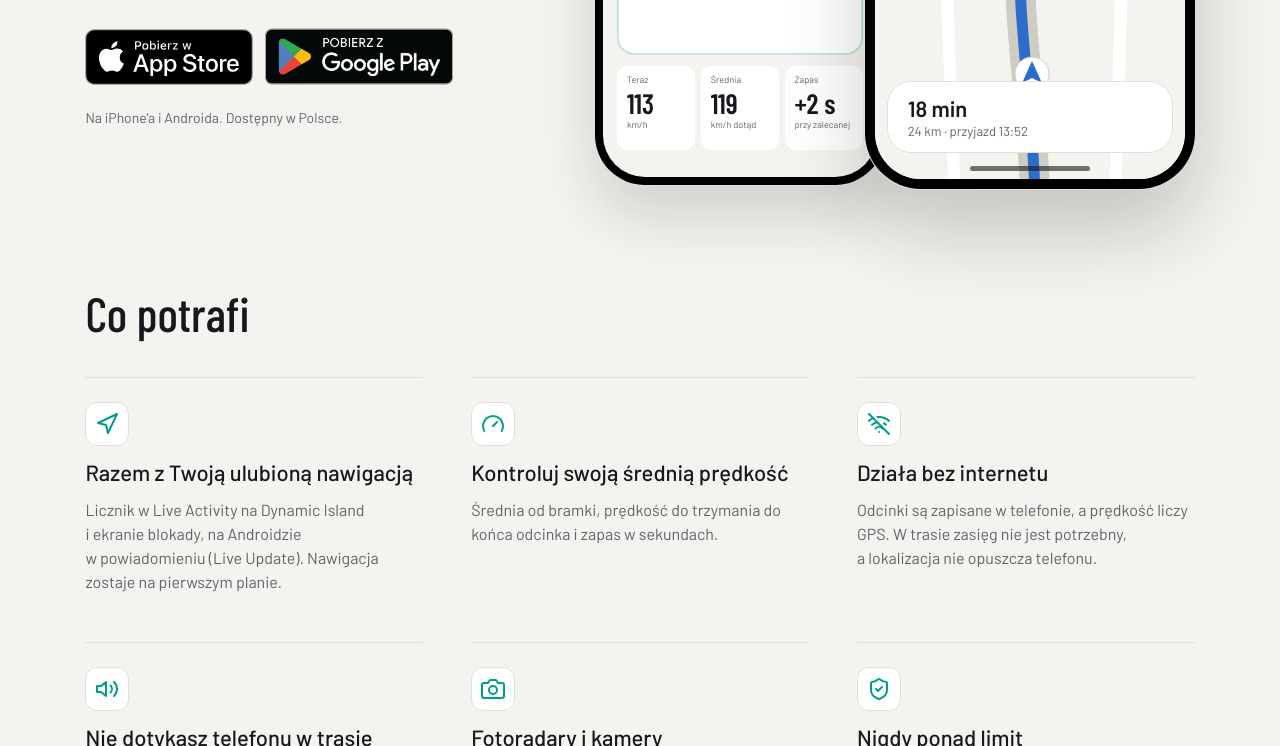
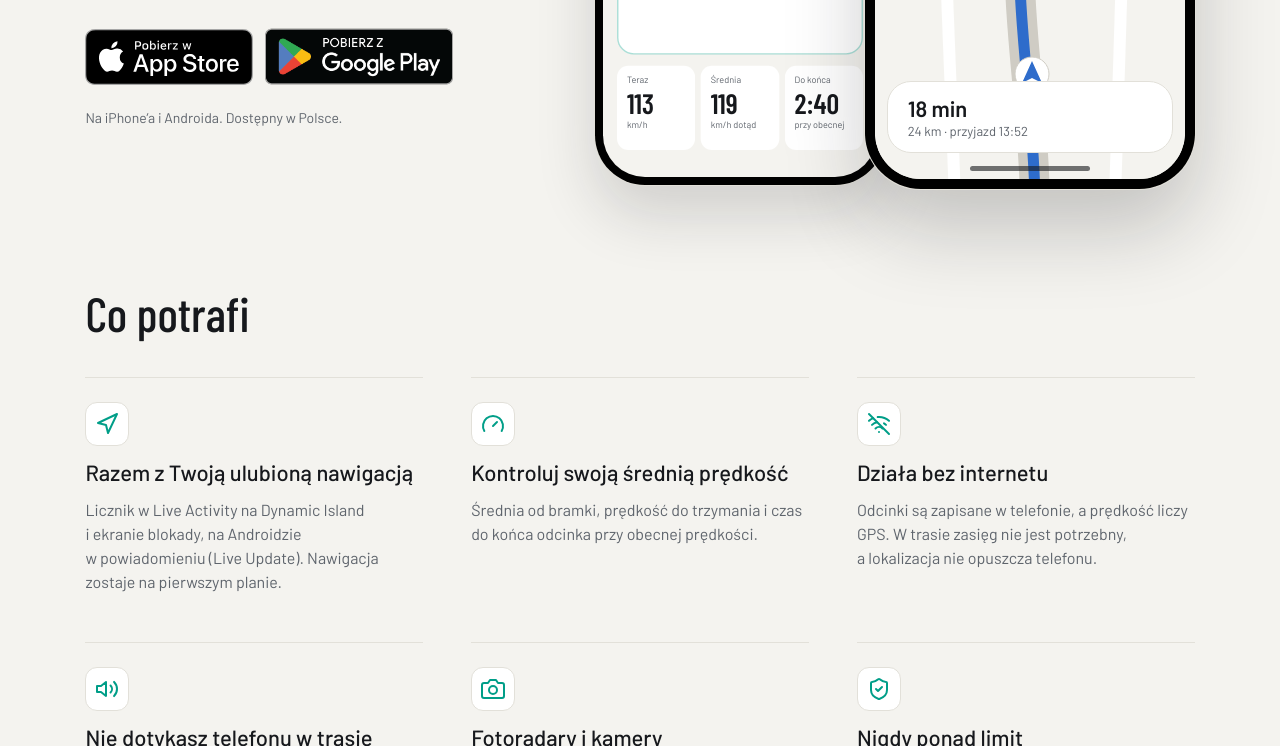
Before and after one commit to marcinobolewicz/odcinkowy.eu, a plain HTML site: page index.html in a window 1280 px wide. Shown: the part 627-1373 px from the top of the page. Drawn offline with Linux system fonts and the light colour scheme.

Commit message:
Pokaż czas do końca odcinka zamiast zapasu
Od wersji 0.1.1 trzeci kafelek na odcinku to „Do końca”: czas do końca
odcinka przy obecnej prędkości (#163 w repozytorium odcinkowy), a nie
zapas w sekundach. Makieta telefonu w hero i opis w „Co potrafi” mówią
teraz to samo co apka i karty w sklepach. Wartość 2:40 jest ze zrzutu
apki dla tych samych danych (5,0 km do końca, 113 km/h).

Co-Authored-By: Claude Fable 5.2 <noreply@anthropic.com>

```diff
--- a/index.html
+++ b/index.html
@@ -67,7 +67,7 @@
                   <div class="tiles">
                     <div class="tile">Teraz<strong>113</strong>km/h</div>
                     <div class="tile">Średnia<strong>119</strong>km/h dotąd</div>
-                    <div class="tile">Zapas<strong>+2 s</strong>przy zalecanej</div>
+                    <div class="tile">Do końca<strong>2:40</strong>przy obecnej</div>
                   </div>
                 </div>
               </div>
@@ -119,7 +119,7 @@
           <span class="feature-icon" aria-hidden="true"><svg viewBox="0 0 24 24" fill="none" stroke="currentColor" stroke-width="2" stroke-linecap="round" stroke-linejoin="round"><path d="m12 14 4-4"></path><path d="M3.34 19a10 10 0 1 1 17.32 0"></path></svg></span>
           <div>
             <h3>Kontroluj swoją średnią prędkość</h3>
-            <p>Średnia od bramki, prędkość do trzymania do końca odcinka i&nbsp;zapas w&nbsp;sekundach.</p>
+            <p>Średnia od bramki, prędkość do trzymania i&nbsp;czas do końca odcinka przy obecnej prędkości.</p>
           </div>
         </li>
         <li>
```
